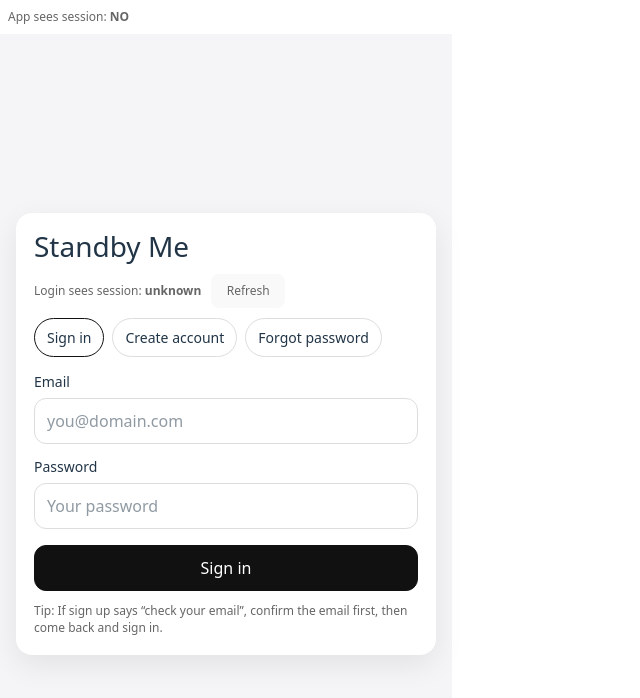
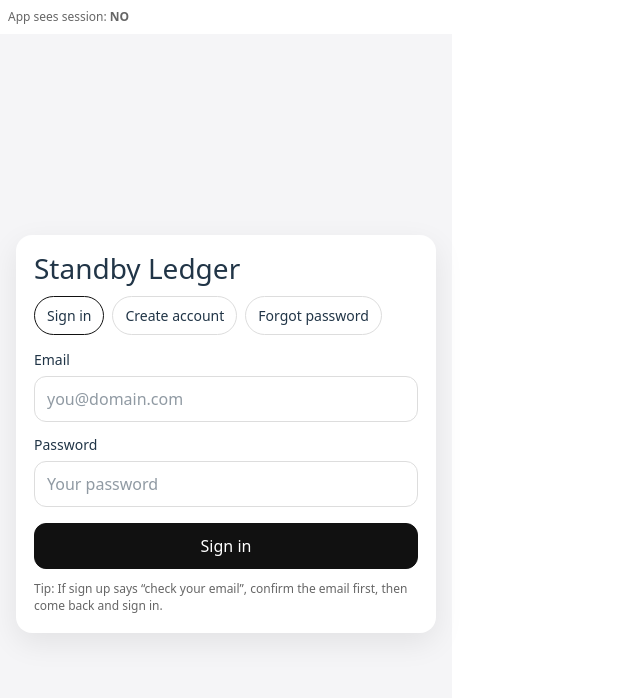
Before and after one commit to cpr31923/standbylist, a React (Vite) app: page / in a window 1280 px wide. Shown: the top 698 px of the page, without its empty margins (0-640 px from the left). Built offline with nearby package versions, Linux system fonts and the light colour scheme; no server answers.

Commit message:
pilot test version

```diff
--- a/src/Login.jsx
+++ b/src/Login.jsx
@@ -81,19 +81,8 @@ export default function Login() {
   return (
     <div style={styles.wrap}>
       <div style={styles.card}>
-        <h1 style={styles.title}>Standby Me</h1>
+        <h1 style={styles.title}>Standby Ledger</h1>
 
-        {/* Debug line so we can SEE what Login/Supabase sees */}
-        <div style={{ fontSize: 12, color: "#666", marginBottom: 10 }}>
-          Login sees session: <b>{debugSession}</b>
-          <button
-            type="button"
-            onClick={refreshDebugSession}
-            style={{ marginLeft: 10, fontSize: 12 }}
-          >
-            Refresh
-          </button>
-        </div>
 
         <div style={styles.tabs}>
           <button
--- a/src/components/StandbyList.jsx
+++ b/src/components/StandbyList.jsx
@@ -8,6 +8,7 @@ import { supabase } from "../supabaseClient";
  * - user_id (uuid)
  * - person_name (text)
  * - platoon (text, nullable)
+ * - duty_platoon (text, nullable)
  * - shift_date (date)  // YYYY-MM-DD
  * - shift_type (text)  // "Day" | "Night"
  * - worked_for_me (bool)   TRUE: I owe them. FALSE: they owe me.
@@ -180,8 +181,37 @@ export default function StandbyList() {
   }, []);
 
   async function handleSignOut() {
-    await supabase.auth.signOut();
-  }
+  // 1) Try the official path first
+  const { error } = await supabase.auth.signOut(); // (no scope)
+  if (!error) return;
+
+  // 2) If Supabase refuses logout (403), force local sign-out
+  console.warn("Supabase signOut failed, forcing local clear:", error);
+
+  try {
+    // Remove common Supabase auth keys (covers most SPA setups)
+    const keys = Object.keys(localStorage);
+    for (const k of keys) {
+      // supabase-js typically uses sb-<project-ref>-auth-token
+      if (k.startsWith("sb-") && k.includes("auth")) localStorage.removeItem(k);
+    }
+
+    const skeys = Object.keys(sessionStorage);
+    for (const k of skeys) {
+      if (k.startsWith("sb-") && k.includes("auth")) sessionStorage.removeItem(k);
+    }
+  } catch (e) {
+    console.warn("Local/session storage clear failed:", e);
+  }
+
+  // Clear React state so UI updates instantly
+  setSession(null);
+  setUser(null);
+
+  // Hard reload so supabase-js can’t keep an in-memory session alive
+  window.location.reload();
+  }
+
 
   // -----------------------------
   // Scroll lock when modal open
@@ -302,7 +332,6 @@ export default function StandbyList() {
       } else if (tab === "upcoming") {
         // future shifts you are working for someone
         query = query.eq("worked_for_me", false).gt("shift_date", todayYMD());
-        // include settled and unsettled
       } else if (tab === "history" && historySubtab === "settled") {
         query = query.eq("settled", true);
       }
@@ -346,17 +375,13 @@ export default function StandbyList() {
       p_shift_type: shiftType,
     });
 
-    if (error) {
-      // silent fail; roster may not be configured yet
-      return;
-    }
+    if (error) return;
 
     if (data) {
       setForm((f) => ({ ...f, duty_platoon: String(data) }));
     }
   }
 
-  // when add form date/type changes, auto populate platoon (unless user typed it)
   useEffect(() => {
     if (!showAddModal) return;
     maybeAutofillPlatoon(form.shift_date, form.shift_type);
@@ -545,7 +570,6 @@ export default function StandbyList() {
       return;
     }
 
-    // If it was settled with another, "unsettle" the partner by clearing settlement fields
     if (row?.settlement_group_id) {
       const { data: others, error: otherErr } = await supabase
         .from("standby_events")
@@ -671,19 +695,18 @@ export default function StandbyList() {
 
     const updates = {
       person_name: editForm.person_name.trim(),
-      platoon: editForm.platoon.trim() || null, // their normal platoon
+      platoon: editForm.platoon.trim() || null,
       shift_date: editForm.shift_date || null,
       shift_type: (editForm.shift_type || "").trim() || null,
       notes: editForm.notes.trim() || null,
       worked_for_me: Boolean(editForm.worked_for_me),
-      duty_platoon: null, // will be recomputed below
+      duty_platoon: null,
     };
 
     if (!updates.person_name) return alert("Please enter a name.");
     if (!updates.shift_date) return alert("Please select a date.");
     if (!updates.shift_type) return alert("Please select Day or Night.");
 
-    // recompute duty platoon from roster
     try {
       const { data: dutyData, error: dutyErr } = await supabase.rpc("get_platoon_on_duty", {
         p_date: updates.shift_date,
@@ -694,7 +717,7 @@ export default function StandbyList() {
         updates.duty_platoon = String(dutyData);
       }
     } catch (err) {
-      // silent fail — roster might not exist yet
+      // silent fail
     }
 
     const { data, error } = await supabase
@@ -942,7 +965,6 @@ export default function StandbyList() {
 
     const title = titleLabel();
 
-    // History → Settled grouped view
     if (tab === "history" && historySubtab === "settled") {
       const groups = historyGroups;
       const count = standbys.length;
@@ -995,7 +1017,6 @@ export default function StandbyList() {
       );
     }
 
-    // History → Deleted list view + all other tabs list view
     const rows = viewRows;
     const count = rows.length;
 
@@ -1244,11 +1265,11 @@ export default function StandbyList() {
   return (
     <div className="min-h-screen bg-slate-50">
       <div className="mx-auto max-w-xl px-4 pt-6 pb-28">
-        {/* Tight header */}
+        {/* Tight header (single header only) */}
         <div className="mb-4 rounded-3xl border border-slate-200 bg-white px-4 py-3 shadow-sm">
           <div className="flex items-center justify-between gap-3">
             <div className="min-w-0">
-              <div className="text-lg font-extrabold text-slate-900 leading-tight">Standby Me</div>
+              <div className="text-lg font-extrabold text-slate-900 leading-tight">Standby Ledger</div>
               <div className="text-xs text-slate-500 truncate mt-0.5">{emailLabel}</div>
             </div>
 
@@ -1330,11 +1351,7 @@ export default function StandbyList() {
               </div>
             </div>
 
-            <InputField
-              label="Name"
-              value={form.person_name}
-              onChange={(v) => setForm((f) => ({ ...f, person_name: v }))}
-            />
+            <InputField label="Name" value={form.person_name} onChange={(v) => setForm((f) => ({ ...f, person_name: v }))} />
 
             <InputField
               label="What Platoon is this person on?"
@@ -1381,11 +1398,7 @@ export default function StandbyList() {
               </div>
             </div>
 
-            <TextAreaField
-              label="Notes (optional)"
-              value={form.notes}
-              onChange={(v) => setForm((f) => ({ ...f, notes: v }))}
-            />
+            <TextAreaField label="Notes (optional)" value={form.notes} onChange={(v) => setForm((f) => ({ ...f, notes: v }))} />
 
             <label className="flex items-start gap-3 text-sm text-slate-800">
               <input
@@ -1459,7 +1472,11 @@ export default function StandbyList() {
             </div>
           ) : (
             <div className="space-y-4">
-              <InputField label="Name" value={editForm.person_name} onChange={(v) => setEditForm((f) => ({ ...f, person_name: v }))} />
+              <InputField
+                label="Name"
+                value={editForm.person_name}
+                onChange={(v) => setEditForm((f) => ({ ...f, person_name: v }))}
+              />
               <InputField
                 label="What Platoon is this person on?"
                 value={editForm.platoon}
@@ -1485,7 +1502,11 @@ export default function StandbyList() {
                 </select>
                 <div className="mt-1 text-xs text-slate-500">Shift type</div>
               </div>
-              <TextAreaField label="Notes (optional)" value={editForm.notes} onChange={(v) => setEditForm((f) => ({ ...f, notes: v }))} />
+              <TextAreaField
+                label="Notes (optional)"
+                value={editForm.notes}
+                onChange={(v) => setEditForm((f) => ({ ...f, notes: v }))}
+              />
               <div className="rounded-3xl border border-slate-200 bg-slate-50 p-4">
                 <div className="text-sm font-extrabold text-slate-900 mb-2">Shift direction</div>
                 <div className="space-y-2">
@@ -1591,6 +1612,7 @@ export default function StandbyList() {
                     setEditForm({
                       person_name: selectedStandby.person_name || "",
                       platoon: selectedStandby.platoon || "",
+                      duty_platoon: selectedStandby.duty_platoon || "",
                       shift_date: selectedStandby.shift_date || "",
                       shift_type: selectedStandby.shift_type || "Day",
                       notes: selectedStandby.notes || "",
--- a/src/supabaseClient.js
+++ b/src/supabaseClient.js
@@ -17,6 +17,6 @@ export const supabase = createClient(supabaseUrl, supabaseAnonKey, {
     persistSession: true,
     autoRefreshToken: true,
     detectSessionInUrl: true,
-    storage: window.localStorage,
+    // remove storage override — default browser localStorage will be used
   },
 });
```
Also changed, not shown: 1 other file (tests, documents, lock files or other folders).
